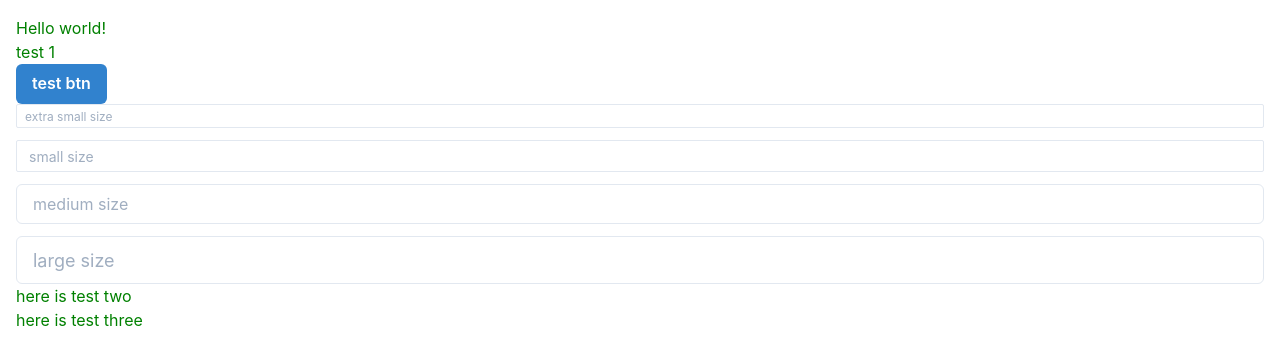
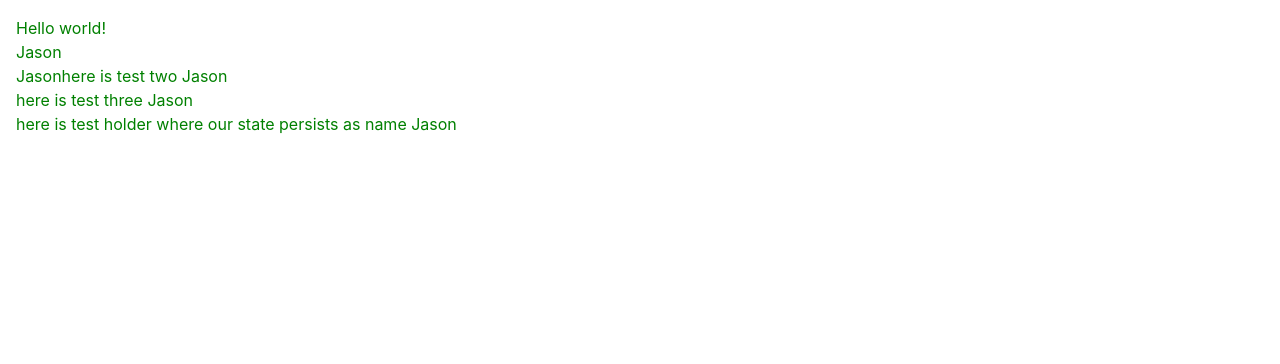
Before and after one commit to schmitty890/gatsby-chakra-test, a Gatsby site: page / in a window 1280 px wide. Built offline with nearby package versions, Linux system fonts and the light colour scheme; Gatsby itself is replaced by a stand-in of ours; no server answers.

Commit message:
playing with react context

```diff
--- /dev/null
+++ b/src/UserContext.js
@@ -0,0 +1,5 @@
+import React from 'react';
+
+const Context = React.createContext();
+// Context.Consumer, Context.Provider
+export default Context;
--- a/src/components/test/test.js
+++ b/src/components/test/test.js
@@ -1,6 +1,7 @@
 import React from "react"
 import { Button, Input, Stack } from "@chakra-ui/react"
 import axios from "axios"
+import UserContext from "../../UserContext"
 
 
 
@@ -32,19 +33,33 @@ async function fetchTheData() {
   }
 }
 
-export default function Test() {
+const Test = () => {
+  return (
+    <UserContext.Consumer>
+      {(user) =>
+        <div>{user}</div>
+      }
+    </UserContext.Consumer>
+  )
+};
+
+export default Test;
 
 
-  return (
-    <div>
-      <div>{data.value1}</div>
-      <Button colorScheme="blue" onClick={fetchTheData}>test btn</Button>
-      <Stack spacing={3}>
-        <Input placeholder="extra small size" size="xs" />
-        <Input placeholder="small size" size="sm" />
-        <Input placeholder="medium size" size="md" />
-        <Input id="largeOne" placeholder="large size" size="lg" />
-      </Stack>
-    </div>
-  )
-}
+// export default function Test() {
+
+
+//   return (
+//     <div>
+//       {this.props.currentUser}
+//       {/* <div>{data.value1}</div>
+//       <Button colorScheme="blue" onClick={fetchTheData}>test btn</Button>
+//       <Stack spacing={3}>
+//         <Input placeholder="extra small size" size="xs" />
+//         <Input placeholder="small size" size="sm" />
+//         <Input placeholder="medium size" size="md" />
+//         <Input id="largeOne" placeholder="large size" size="lg" />
+//       </Stack> */}
+//     </div>
+//   )
+// }
--- /dev/null
+++ b/src/components/testHolder/testHolder.js
@@ -0,0 +1,27 @@
+import React, { Component } from "react"
+import Test from "../test/test"
+import TestTwo from "../testTwo/testTwo"
+import TestThree from "../testThree/testThree"
+import axios from "axios"
+import UserContext from "../../UserContext"
+
+class TestHolder extends Component {
+
+
+  render() {
+    console.log(this.props)
+    return (
+      <UserContext.Consumer>
+        {(user) =>
+          <div>
+            <Test></Test>
+            <TestTwo></TestTwo>
+            <TestThree></TestThree>
+            here is test holder where our state persists as name {user}
+          </div>
+        }
+      </UserContext.Consumer>
+    )
+  }
+}
+export default TestHolder
--- a/src/components/testThree/testThree.js
+++ b/src/components/testThree/testThree.js
@@ -1,11 +1,8 @@
 import React, { Component } from "react"
 import axios from "axios"
+import UserContext from "../../UserContext"
 
 class TestTwo extends Component {
-  state = {
-    bookList: [],
-    version: null
-  }
   /**
    * React lifecycle method to fetch the data
    */
@@ -28,12 +25,15 @@ class TestTwo extends Component {
   }
 
   render() {
-    const { version } = this.state
     // const queryResults = searchQuery === "" ? bookList : searchResults
     return (
-      <div>
-        here is test three {version}
-      </div>
+      <UserContext.Consumer>
+        {(user) =>
+          <div>
+            here is test three {user}
+          </div>
+        }
+      </UserContext.Consumer>
     )
   }
 }
--- a/src/components/testTwo/testTwo.js
+++ b/src/components/testTwo/testTwo.js
@@ -1,9 +1,11 @@
 import React, { Component } from "react"
 import axios from "axios"
+import UserContext from "../../UserContext"
 
 class TestTwo extends Component {
   state = {
     bookList: [],
+    currentUser: 'James',
     version: null
   }
   /**
@@ -33,15 +35,22 @@ class TestTwo extends Component {
     //     console.log(`Something bad happened while fetching the data\n${err}`)
     //     console.log("====================================")
     //   })
+    setTimeout(() => {
+      this.setState({currentUser: "bob"})
+    }, 2000);
   }
 
   render() {
     const { version } = this.state
     // const queryResults = searchQuery === "" ? bookList : searchResults
     return (
-      <div>
-        here is test two {version}
-      </div>
+      <UserContext.Consumer>
+        {(user) =>
+        <div>
+          {user}here is test two {version} {user}
+        </div>
+        }
+      </UserContext.Consumer>
     )
   }
 }
--- a/src/pages/index.js
+++ b/src/pages/index.js
@@ -1,18 +1,44 @@
-import React from "react"
+import React, { Component } from "react"
 import { ChakraProvider, Box } from "@chakra-ui/react"
+import UserContext from "../UserContext"
 import Test from "../components/test/test"
 import TestTwo from "../components/testTwo/testTwo"
 import TestThree from "../components/testThree/testThree"
+import TestHolder from "../components/testHolder/testHolder"
 
-export default function Home() {
+// export default function Home() {
+//   return (
+//     <ChakraProvider>
+//       <UserContext.Provider>
+//         <Box bg="" w="100%" p={4} color="green">
+//           <div>Hello world!</div>
+//           <TestHolder />
+//         </Box>
+//       </UserContext.Provider>
+//     </ChakraProvider>
+//   )
+// }
+
+
+class Home extends Component {
+  state = {
+    currentUser: 'Jason',
+    version: null
+  }
+
+  render() {
+    // const { version } = this.state
+    // const queryResults = searchQuery === "" ? bookList : searchResults
     return (
       <ChakraProvider>
+        <UserContext.Provider value={this.state.currentUser}>
           <Box bg="" w="100%" p={4} color="green">
             <div>Hello world!</div>
-        <Test></Test>
-        <TestTwo></TestTwo>
-        <TestThree></TestThree>
+            <TestHolder />
           </Box>
+        </UserContext.Provider>
       </ChakraProvider>
     )
   }
+}
+export default Home
```
Lines whose indentation alone changed are shown as unchanged.
